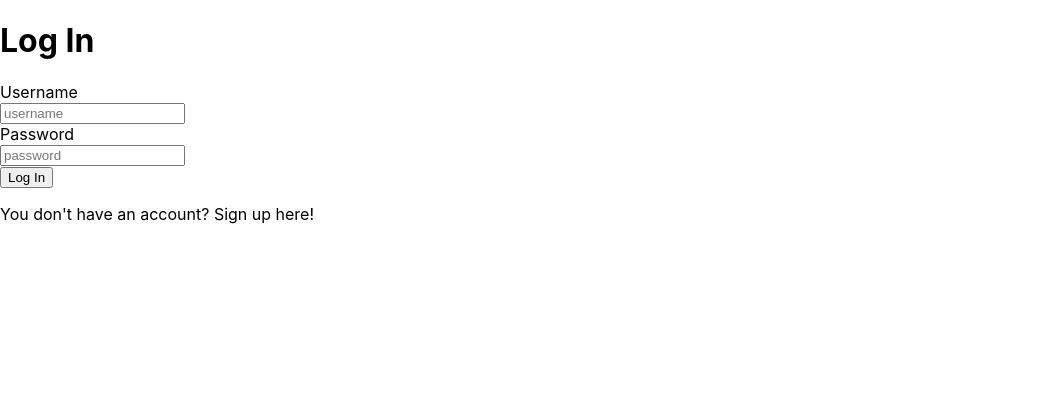
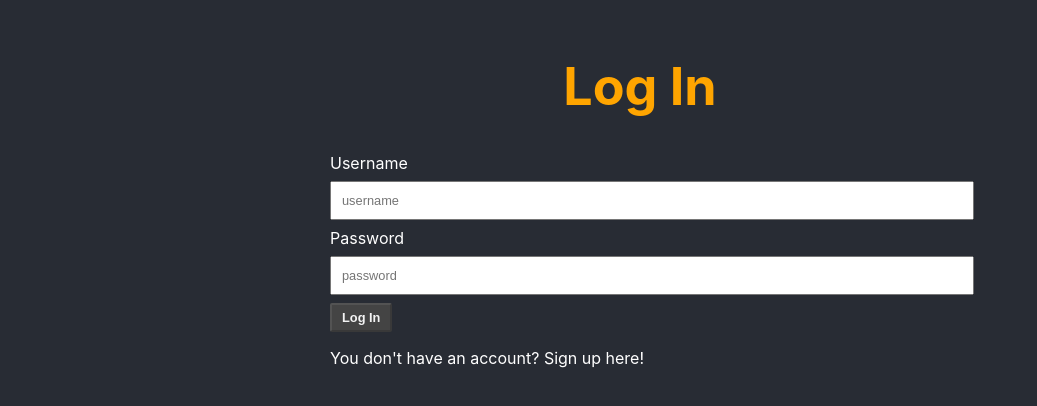
Before and after one commit to roksprogar/django-rest-framework-api-react-web-react-native-app-movie-rater, a React (Create React App) app in the folder movie-rater/: page / in a window 1280 px wide. Shown: the top 406 px of the page, without its empty margins (0-1037 px from the left). Built offline with nearby package versions, Linux system fonts and the light colour scheme.

Commit message:
add basic styling

```diff
--- a/movie-rater/src/App.css
+++ b/movie-rater/src/App.css
@@ -14,6 +14,34 @@
   display: grid;
   grid-template-columns: 1fr 1fr;
   grid-gap: 20px;
+}
+
+.login-container {
+  width: 50%;
+  margin: 0 25%;
+}
+
+input, textarea {
+  width: 100%;
+  padding: 10px;
+  margin: 8px 0;
+  font-size: 0.8rem;
+}
+
+button {
+  color: #444;
+  background-color: #f3f3f3;
+  padding: 5px 10px;
+  border-radius: 2px;
+  font-weight: bold;
+  font-size: 0.8rem;
+  outline: none;
+}
+
+button:disabled {
+  color: #f3f3f3;
+  background-color: #444;
+  cursor: not-allowed;
 }
 
 .orange{
@@ -43,3 +71,16 @@
   font-size: 1.2rem;
   margin: 16px 5px;
 }
+
+.fa-trash {
+  color: crimson;
+}
+
+h1 {
+  color: orange;
+}
+
+h1 .fa-film {
+  color: white;
+  transform: rotate(30deg)
+}
--- a/movie-rater/src/App.js
+++ b/movie-rater/src/App.js
@@ -4,6 +4,8 @@ import MovieList from './components/MovieList';
 import MovieDetails from './components/MovieDetails';
 import MovieEdit from './components/MovieEdit';
 import { useCookies } from 'react-cookie';
+import { FontAwesomeIcon } from '@fortawesome/react-fontawesome';
+import { faFilm } from '@fortawesome/free-solid-svg-icons';
 
 function App() {
   const [movies, setMovies] = useState([])
@@ -65,7 +67,8 @@ const movieCreated = newMovie => {
   return (
     <div className="App">
       <header className="App-header">
-        <h1>Movie rater</h1>
+
+        <h1><FontAwesomeIcon icon={faFilm}/>Movie rater</h1>
       </header>
       <div className='layout'>
         <div>
--- a/movie-rater/src/components/MovieEdit.js
+++ b/movie-rater/src/components/MovieEdit.js
@@ -24,6 +24,8 @@ function MovieEdit(props) {
     .catch(error => console.log(error))
   }
 
+  const isDisabled = title.length === 0 || description.length === 0
+
   return (
     <>
       { props.editedMovie ? (
@@ -44,7 +46,10 @@ function MovieEdit(props) {
             value={description}
             onChange={(event) => setDescription(event.target.value)}
           ></textarea>
-          { props.editedMovie.id ? <button onClick={updateClicked}>Update</button> : <button onClick={createClicked}>Create</button> }
+          { props.editedMovie.id ?
+            <button onClick={updateClicked} disabled={isDisabled}>Update</button> :
+            <button onClick={createClicked} disabled={isDisabled}>Create</button>
+          }
         </>
       ) : null}
     </>
--- a/movie-rater/src/components/auth.js
+++ b/movie-rater/src/components/auth.js
@@ -24,9 +24,14 @@ function Auth(props) {
     .catch(error => console.log(error))
   }
 
+  const isDisabled = username.length === 0 || password.length === 0
+
   return (
-    <>
+    <div className="App">
+      <header className="App-header">
         <h1>{isLoginView ? 'Log In': 'Sign Up'}</h1>
+      </header>
+      <div className="login-container">
         <label htmlFor="username">Username</label><br/>
         <input
           id="username"
@@ -45,15 +50,16 @@ function Auth(props) {
         />
         <div>
           { isLoginView ?
-          <button onClick={loginClicked}>Log In</button> :
-          <button onClick={signupClicked}>Sign Up</button>
+            <button onClick={loginClicked} disabled={isDisabled}>Log In</button> :
+            <button onClick={signupClicked} disabled={isDisabled}>Sign Up</button>
           }
         </div>
         { isLoginView ?
           <p onClick={() => setIsLoginView(false)}>You don't have an account? Sign up here!</p> :
           <p onClick={() => setIsLoginView(true)}>You already have an account? Log in here!</p>
         }
-      </>
+      </div>
+    </div>
   )
 }
 
```
Lines whose indentation alone changed are shown as unchanged.
